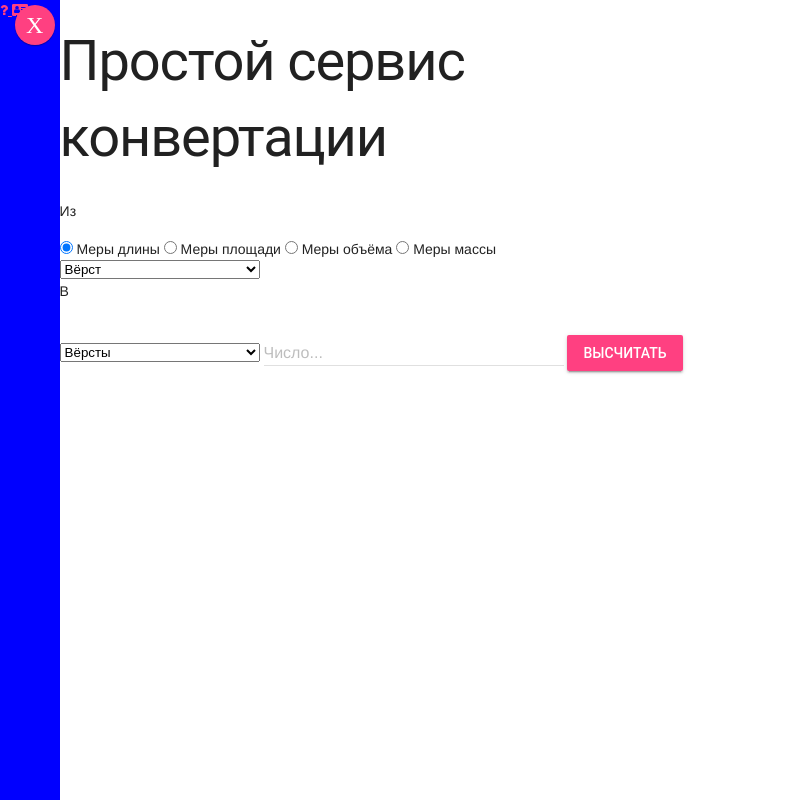
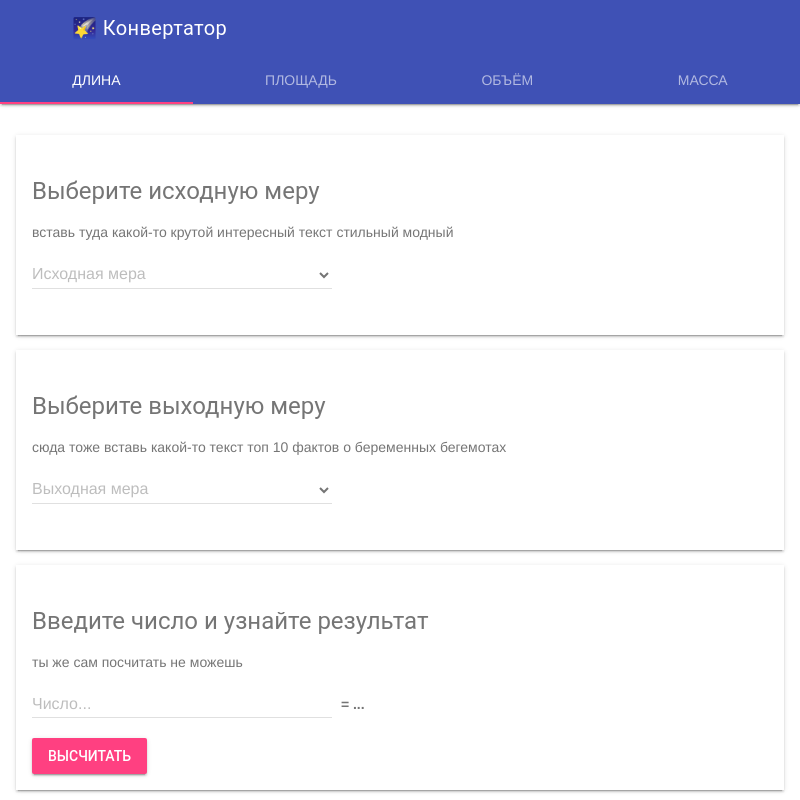
Before and after one commit to akorutant/electronConverter, an Electron app: page src/index.html in a window 800 px wide. Drawn offline with Linux system fonts and the light colour scheme.

Commit message:
add styles

```diff
--- a/src/index.html
+++ b/src/index.html
@@ -1,131 +1,98 @@
 <!DOCTYPE html>
 <html lang="ru">
+
 <head>
     <meta charset="UTF-8">
+    <meta name="viewport" content="width=device-width, initial-scale=1" />
+    <title>Русская система мер</title>
+
     <link rel="stylesheet" href="styles/material.min.css">
+
     <script src="styles/material.min.js"></script>
+    <script src="./script.js"></script>
     <!-- <link rel="stylesheet" href="https://fonts.googleapis.com/icon?family=Material+Icons"> -->
-    <link rel="stylesheet" href="styles/css/style.css">
+    <link rel="stylesheet" href="./style.css">
     <link rel="stylesheet" href="styles/css/font-awesome.min.css">
-    <title>Русская система мер</title>
+
 </head>
+
 <body>
-    <main>
-    <aside>
-        <button class="mdl-button mdl-js-button mdl-button--fab mdl-button--mini-fab mdl-button--colored burger">
-            <i class="material-icons">X</i>
-        </button>
+    <div class="mdl-layout mdl-js-layout mdl-layout--fixed-header
+    mdl-layout--fixed-tabs">
+        <header class="mdl-layout__header">
+            <div class="mdl-layout__header-row">
+                <span class="mdl-layout-title">🌠 Конвертатор</span>
+            </div>
+            <div class="mdl-layout__tab-bar mdl-js-ripple-effect">
+                <a href="#fixed-tab-1" class="mdl-layout__tab is-active">Длина</a>
+                <a href="#fixed-tab-2" class="mdl-layout__tab">Площадь</a>
+                <a href="#fixed-tab-3" class="mdl-layout__tab">Объём</a>
+                <a href="#fixed-tab-4" class="mdl-layout__tab">Масса</a>
+            </div>
+        </header>
+        <div class="mdl-layout__drawer">
+            <span class="mdl-layout-title">🌠 Конвертатор</span>
+        </div>
+        <main class="mdl-layout__content" style="padding: 16px">
 
-        <a href="#">
-            <i class="fa fa-question" aria-hidden="false"></i>
-        </a>
+            <section class="section--center mdl-grid mdl-grid--no-spacing mdl-shadow--2dp">
+                <div class="mdl-card mdl-cell mdl-cell--12-col">
+                    <div class="mdl-card__supporting-text">
+                        <h4>Выберите исходную меру</h4>
+                        вставь туда какой-то крутой интересный текст стильный модный<br>
+                        <div class="mdl-textfield mdl-js-textfield mdl-textfield--floating-label">
+                            <select class="mdl-textfield__input" id="from" name="from">
+                                <option></option>
+                                <option value="cm">Сантиметры</option>
+                                <option value="m">Метры</option>
+                                <option value="km">Километры</option>
+                            </select>
+                            <label class="mdl-textfield__label" for="from">Исходная мера</label>
+                        </div>
+                    </div>
+                </div>
+            </section>
 
-        <a href="#">
-            <i class="fa fa-address-card" aria-hidden="false"></i>
-        </a>
-    </aside>
-    <section>
-        <h1>Простой сервис конвертации</h1>
-    <p>Из</p>
-    <div id="divForRadioButtons">
-        <form id="radioButtons">
-            <input type="radio" id="radioButtonLength" name="measurement" value="length" checked>
-            <label for="radioButtonLength">Меры длины</label>
+            <section class="section--center mdl-grid mdl-grid--no-spacing mdl-shadow--2dp">
+                <div class="mdl-card mdl-cell mdl-cell--12-col">
+                    <div class="mdl-card__supporting-text">
+                        <h4>Выберите выходную меру</h4>
+                        сюда тоже вставь какой-то текст топ 10 фактов о беременных бегемотах<br>
+                        <div class="mdl-textfield mdl-js-textfield mdl-textfield--floating-label">
+                            <select class="mdl-textfield__input" id="to" name="to">
+                                <option></option>
+                                <option value="cm">Сантиметры</option>
+                                <option value="m">Метры</option>
+                                <option value="km">Километры</option>
+                            </select>
+                            <label class="mdl-textfield__label" for="to">Выходная мера</label>
+                        </div>
+                    </div>
+                </div>
+            </section>
 
-            <input type="radio" id="radioButtonSquare" name="measurement" value="square">
-            <label for="radioButtonSquare">Меры площади</label>
+            <section class="section--center mdl-grid mdl-grid--no-spacing mdl-shadow--2dp">
+                <div class="mdl-card mdl-cell mdl-cell--12-col">
+                    <div class="mdl-card__supporting-text">
+                        <h4>Введите число и узнайте результат</h4>
+                        ты же сам посчитать не можешь<br>
 
-            <input type="radio" id="radioButtonVolume" name="measurement" value="volume">
-            <label for="radioButtonVolume">Меры объёма</label>
+                        <div class="mdl-textfield mdl-js-textfield">
+                            <input class="mdl-textfield__input" type="text" pattern="-?[0-9]*(\.[0-9]+)?" id="number">
+                            <label class="mdl-textfield__label" for="number">Число...</label>
+                            <span class="mdl-textfield__error">Вы ввели не число!</span>
+                        </div> <span class="result-text">= ...</span>
 
-            <input type="radio" id="radioButtonMass" name="measurement" value="mass">
-            <label for="radioButtonVolume">Меры массы</label>
-        </form>
+                        <br>
+                        <button onclick="calculate()"
+                            class="mdl-button mdl-js-button mdl-button--raised mdl-js-ripple-effect mdl-button--accent">
+                            Высчитать
+                        </button>
+                    </div>
+                </div>
+            </section>
+        </main>
     </div>
+</body>
 
-
-    <select class="top-select show" id="firstSelectLength" name="firstSelectLength" data-type="length">
-        <option>Вёрст</option>
-        <option>Аршинов</option>
-        <option>Футов</option>
-        <option>Сажень</option>
-        <option>Пядей</option>
-    </select>
-    <select class="top-select" id="firstSelectSquare" name="firstSelectForSquare" data-type="square">
-        <option>Десятин</option>
-        <option>Вёрст</option>
-        <option>Аршинов</option>
-        <option>Футов</option>
-        <option>Сажень</option>
-        <option>Пядей</option>
-    </select>
-
-    <select class="top-select" id="firstSelectVolume" name="firstSelectForVolume" data-type="volume">
-        <option>Сажени</option>
-        <option>Аршинов</option>
-        <option>Футов</option>
-    </select>
-
-    <select class="top-select" id="firstSelectMass" name="firstSelectMass" data-type="mass">
-        <option>Фунтов</option>
-
-    </select>
-    <p>В</p>
-    <select class="bottom-select show" id="secondSelectLength" name="secondSelectLength" data-type="length">
-        <option>Вёрсты</option>
-        <option>Сажень</option>
-        <option>Футы</option>
-        <option>Аршины</option>
-        <option>Пяди</option>
-        <option>Километры</option>
-        <option>Метры</option>
-        <option>Сантиметры</option>
-        <option>Миллиметры</option>
-    </select>
-
-    <select class="bottom-select" id="secondSelectForSquare" name="secondSelectForSquare" data-type="square">
-        <option>Десятины</option>
-        <option>Вёрсты</option>
-        <option>Аршины</option>
-        <option>Футов</option>
-        <option>Сажень</option>
-        <option>Гектары</option>
-        <option>Сотки</option>
-        <option>Километры</option>
-        <option>Метры</option>
-    </select>
-
-    <select class="bottom-select" id="secondSelectVolume" name="secondSelectVolume" data-type="volume">
-        <option>Сажень</option>
-        <option>Футы</option>
-        <option>Аршины</option>
-        <option>Пяди</option>
-        <option>Километры</option>
-        <option>Метры</option>
-        <option>Сантиметры</option>
-        <option>Миллиметры</option>
-    </select>
-
-    <select class="bottom-select" id="secondSelectMass" name="secondSelectMass" data-type="mass">
-        <option>Килограммы</option>
-        <option>Граммы</option>
-        <option>Миллиграммы</option>
-    </select>
-
-    <div class="mdl-textfield mdl-js-textfield mdl-textfield--floating-label">
-        <input class="mdl-textfield__input" type="text" pattern="-?[0-9]*(\.[0-9]+)?" id="firstElement"
-        oninput="this.value = this.value.replace(/[^0-9.]/g, '').replace(/(\..*)\./g, '$1');" />
-        <label class="mdl-textfield__label" for="firstElement">Число...</label>
-        <span class="mdl-textfield__error">Hyжно ввести число!</span>
-    </div>
-    <button class="mdl-button mdl-js-button mdl-button--raised mdl-js-ripple-effect mdl-button--accent"
-    id="button">Высчитать</button>
-    <p id="answer"></p>
-    </section>
-</main>
-
-    <script src="objects.js"></script>
-    <script src="functions.js"></script>
-    <script src="renderer.js"></script>
-</body>
 </html>
--- /dev/null
+++ b/src/script.js
@@ -0,0 +1,4 @@
+function calculate() {
+    const fromValue = document.getElementById("from");
+    alert(fromValue.value);
+}
--- a/src/style.css
+++ b/src/style.css
@@ -1,6 +1,6 @@
-::-webkit-scrollbar {
+/* ::-webkit-scrollbar {
     display: none;
-    }
+}
 
 .show {
     display: inline;
@@ -8,4 +8,13 @@
 
 select {
     display: none;
+} */
+
+.mdl-layout__content>section {
+    margin: 15px 0;
 }
+
+.result-text {
+    margin-left: 5px;
+    font-weight: 600;
+}
```
